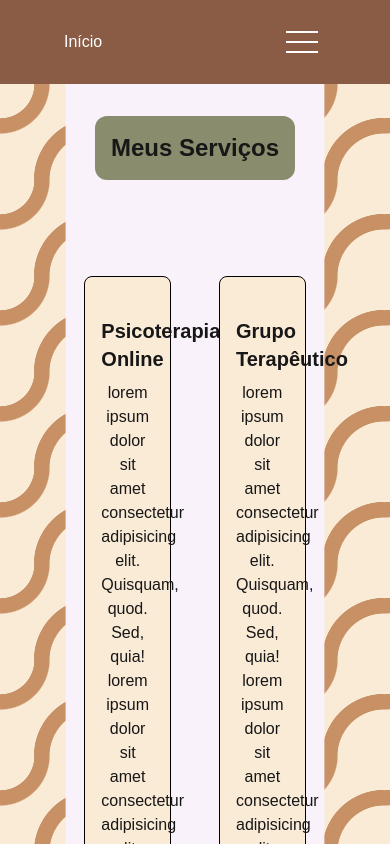
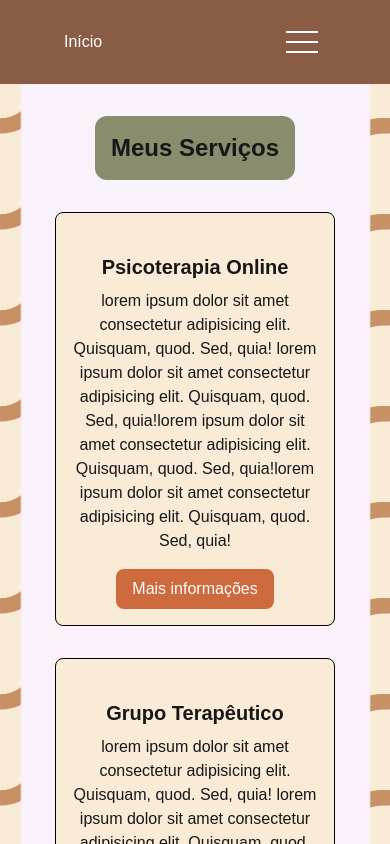
Before and after one commit to techtalia/site_laura, a Next.js app: page /servicos in a window 390 px wide. Shown: the top 844 px of the page. Built offline with nearby package versions, Linux system fonts and the light colour scheme; some icons are missing; what @mui/material-nextjs would draw is missing.

Commit message:
responsividade iniciada/quase completa

```diff
--- a/app/abordagem/page.tsx
+++ b/app/abordagem/page.tsx
@@ -9,7 +9,7 @@ const Abordagem = () => {
           Abordagem
         </h1>
 
-      <div className="multicolumn_sobre w-2/3 mx-auto text-justify">
+      <div className="multicolumn_sobre lg:w-2/3 w-3/4 mx-auto text-justify">
         <p className="mb-4">
           Lorem ipsum dolor sit amet consectetur adipisicing elit. Illo fugiat
           cupiditate pariatur officia quibusdam molestiae expedita inventore a
--- a/app/areasDeAtendimento/page.tsx
+++ b/app/areasDeAtendimento/page.tsx
@@ -22,7 +22,7 @@ const AreasDeAtendimento = () => {
         </h1>
       </div>
       {/* Icons */}
-      <div className="flex justify-center flex-wrap gap-x-48 gap-y-16 w-2/3 mx-auto my-12 divIcons ">
+      <div className="flex justify-center flex-wrap lg:gap-x-36 md:gap-x-24 gap-x-12 gap-y-16 xl:w-2/3 lg:w-3/4 w-4/5 mx-auto my-12 divIcons ">
         {areas.map((area, index) => (
           <div key={index}>
             <ForestRoundedIcon sx={{ fontSize: 80 }} />
--- a/app/globals.css
+++ b/app/globals.css
@@ -57,6 +57,11 @@ body {
   );
 }
 
+@media (max-width: 1024px){
+  .inside_layout {
+    width: 90%;
+  }
+}
 
 
 .background_layout {
--- a/app/layout.tsx
+++ b/app/layout.tsx
@@ -35,7 +35,7 @@ export default function RootLayout({
           <Navbar />
         </header>
         <main className="w-full  flex justify-center  background_layout">
-          <div className="w-2/3 inside_layout">
+          <div className="lg:w-2/3 inside_layout">
             {children}
           </div>
         </main>
--- a/app/page.tsx
+++ b/app/page.tsx
@@ -6,9 +6,9 @@ const Home = () => {
   return (
       <div className="min-h-screen home">
         {/* header */}
-        <div className="flex items-center justify-center mb-2 gap-x-8 py-8 mx-8 border-b-2 border-(--cinza)">
+        <div className="md:flex items-center justify-center mb-2 gap-x-8 py-8 mx-8 border-b-2 border-(--cinza)">
           {/* Logo */}
-          <div>
+          <div className="flex justify-center">
             <LocalFloristIcon sx={{ fontSize: 120 }} />
           </div>
           <div className="text-center">
@@ -43,6 +43,21 @@ const Home = () => {
             </div>
           <img src="/7.jpg" alt="" className="home_image" />
           </div>
+
+          <p className="md:hidden p-4">
+              Lorem ipsum dolor sit amet consectetur, adipisicing elit. Pariatur, delectus. Ipsum quasi quaerat fuga ad ut dolore error minima sint nihil consectetur eveniet reprehenderit ipsam, in quas enim maiores natus.
+              <br />
+              <br />
+              Lorem ipsum dolor sit amet consectetur, adipisicing elit. Pariatur, delectus. Ipsum quasi quaerat fuga ad ut dolore error minima sint nihil consectetur eveniet reprehenderit ipsam, in quas enim maiores natus.
+              <br />
+              <br />
+              Lorem ipsum dolor sit amet consectetur, adipisicing elit. Pariatur, delectus. Ipsum quasi quaerat fuga ad ut dolore error minima sint nihil consectetur eveniet reprehenderit ipsam, in quas enim maiores natus.
+              <br />
+              <br />
+              Lorem ipsum dolor sit amet consectetur, adipisicing elit. Pariatur, delectus. Ipsum quasi quaerat fuga ad ut dolore error minima sint nihil
+               Lorem ipsum dolor sit amet consectetur, adipisicing elit. Pariatur, delectus. Ipsum quasi quaerat fuga ad ut dolore error minima sint nihil consectetur eveniet reprehenderit ipsam, in quas enim maiores natus.
+
+            </p>
       </div>
   );
 };
--- a/app/servicos/page.tsx
+++ b/app/servicos/page.tsx
@@ -14,8 +14,8 @@ const Servicos = () => {
         </h1>
       </div>
       {/* Serviços */}
-      <div className="flex justify-center gap-12 mb-12 divServicos1">
-      <div className="border border-black rounded-lg p-4 mt-24 w-1/3 bg-(--almond)">
+      <div className="lg:flex lg:justify-center lg:gap-12 lg:mb-12 divServicos">
+      <div className="border border-black rounded-lg p-4 mt-24 w-1/3 bg-(--almond) divServicos1">
         <LocalFloristIcon sx={{ bgcolor: "var(--laranja-apagado)", borderRadius: "50%", height: 50, width: 50, position: "relative", top: -35, left: "50%", transform: "translateX(-50%)", }} />
         <h2 className="text-xl font-bold text-center mb-2">Psicoterapia Online</h2>
         <p className="text-center">
--- a/app/servicos/servicos.css
+++ b/app/servicos/servicos.css
@@ -23,3 +23,25 @@
 .divServicos2 {
     animation: goSidewaysDivServicos2 0.65s forwards;
 }
+
+
+@media (max-width: 1024px){
+  .servicos {
+    display: flex;
+    flex-direction: column;
+
+  }
+
+  .divServicos1, .divServicos2 {
+    width: 70%;
+    margin: 2rem auto;
+
+  }
+}
+
+@media (max-width: 768px){
+    .divServicos1, .divServicos2 {
+    width: 80%;
+
+  }
+}
--- a/app/sobre/page.tsx
+++ b/app/sobre/page.tsx
@@ -5,15 +5,15 @@ const Sobre = () => {
   return (
     <div className="sobre">
       {/* Header */}
-      <div className="flex justify-center items-end my-8">
+      <div className="flex justify-center items-end md:my-8 mt-42 mb-8">
         <Image
           src="/8.jpeg"
           alt=""
           width={150}
           height={150}
-          className="rounded-full absolute top-20 left-1/4"
+          className="rounded-full absolute lg:top-20 lg:left-1/4  md:top-20 md:left-1/8 top-18 "
         />
-        <div className="w-2/3 space-y-4 bg-(--verde-apagado) py-1 pl-32 rounded-xl">
+        <div className="lg:w-2/3 md:w-3/4 w-4/5  space-y-4 bg-(--verde-apagado) md:py-1 p-2 md:pl-32  rounded-xl md:text-left text-center">
           <h1 className="text-2xl font-bold">Prazer, sou a Laura </h1>
           <p>
             Lorem ipsum dolor sit amet consectetur adipisicing elit. Sequi
```
Also changed, not shown: app/index.css (+19 -0 lines), app/sobre/sobre.css (+7 -0 lines).
